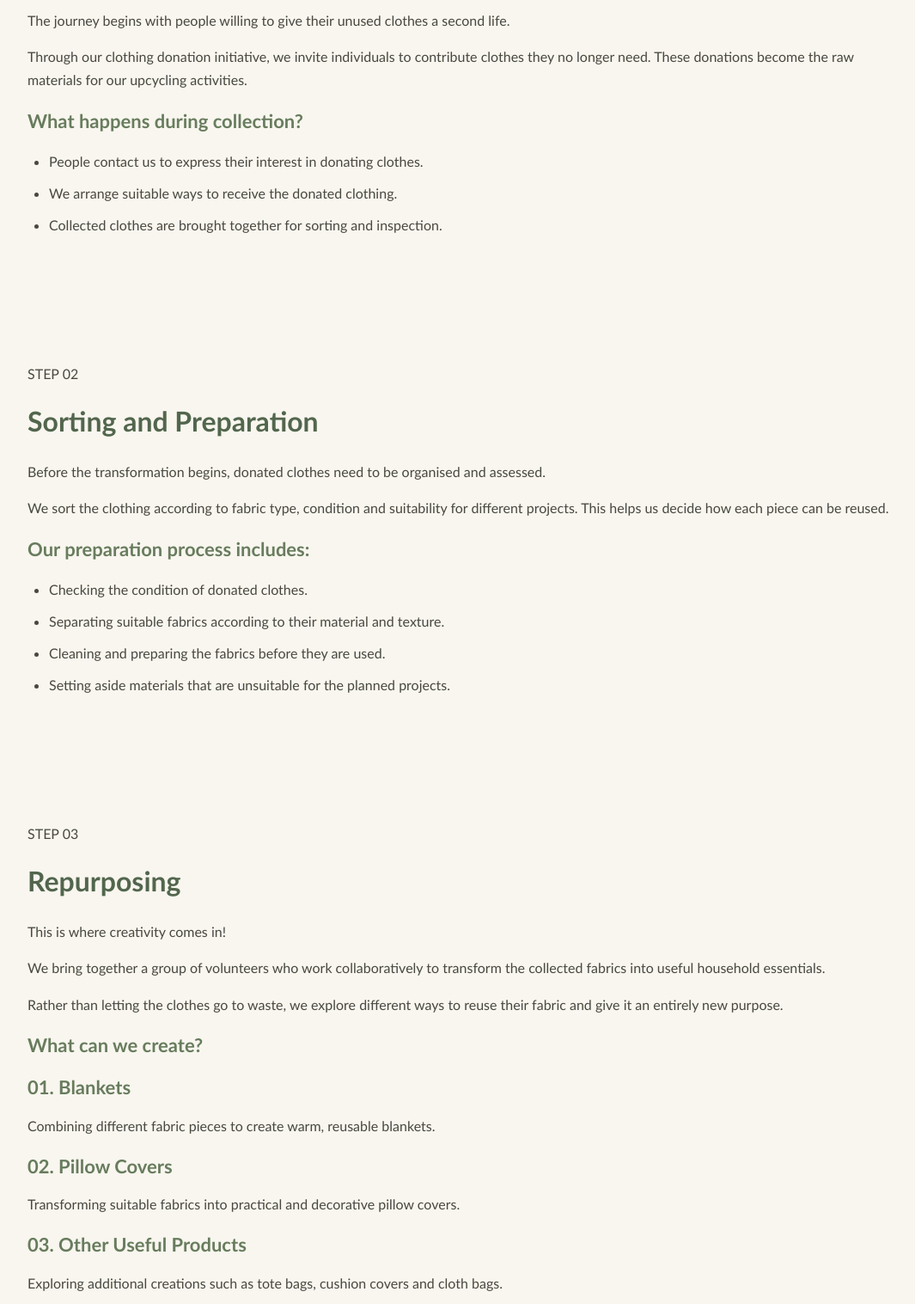
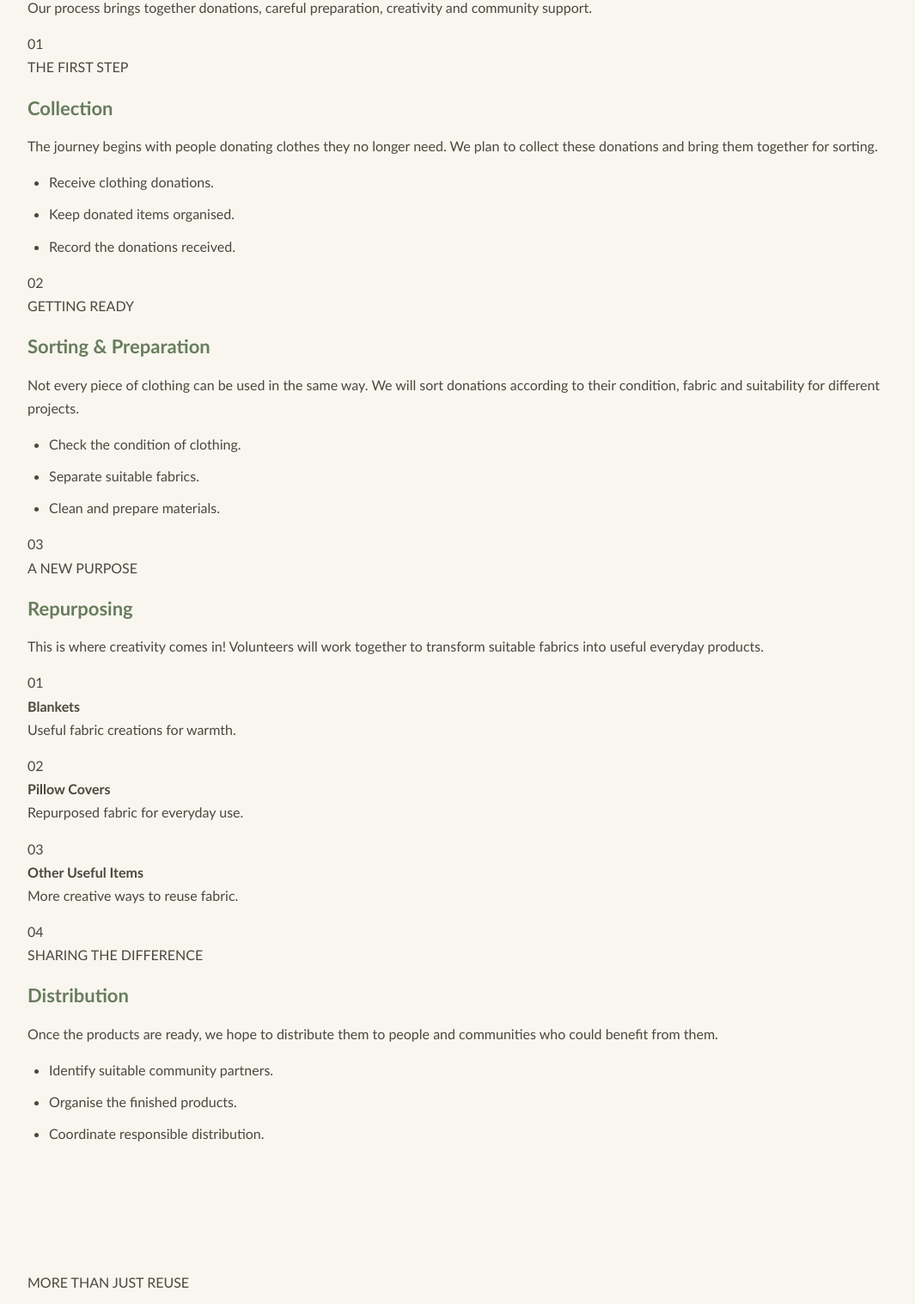
Before and after one commit to bhuvisaini188/ReThread, a plain HTML site: page process.html in a window 1280 px wide. Shown: the part 530-2047 px from the top of the page at 86% size, without its empty margins (96-1161 px from the left). Drawn offline with Linux system fonts and the light colour scheme.

Commit message:
Update process.html

```diff
--- a/process.html
+++ b/process.html
@@ -1,259 +1,250 @@
 
 <!DOCTYPE html>
 <html lang="en">
-
 <head>
     <meta charset="UTF-8">
     <meta name="viewport" content="width=device-width, initial-scale=1.0">
-
     <title>Our Process | ReThread</title>
-
-    <meta name="description" content="Discover how ReThread collects, repurposes and donates unwanted clothing.">
-
     <link rel="stylesheet" href="style.css">
 </head>
 
 <body>
 
-    <!-- NAVIGATION BAR -->
-
+    <!-- NAVIGATION -->
     <header>
         <nav class="navbar">
-
             <a href="index.html" class="logo">ReThread<span>.</span></a>
 
             <ul class="nav-links">
                 <li><a href="index.html">Home</a></li>
-                <li><a href="about.html">About Us</a></li>
-                <li><a href="process.html">Our Process</a></li>
+                <li><a href="about.html">About ReThread</a></li>
+                <li><a href="process.html" class="active">Our Process</a></li>
                 <li><a href="impact.html">Our Impact</a></li>
             </ul>
 
-            <a href="donate.html" class="nav-button">Donate Clothes</a>
-
+            <a href="donate.html" class="nav-button">Donate Clothes ↗</a>
         </nav>
     </header>
 
 
-    <!-- PAGE INTRODUCTION -->
+    <main>
 
-    <section class="process-hero section">
+        <!-- INTRODUCTION -->
+        <section class="process-hero">
 
-        <p class="eyebrow">THE JOURNEY OF A THREAD</p>
+            <p class="eyebrow">HOW RETHREAD WORKS</p>
 
             <h1>
-            From unwanted clothes
-            <br>
-            <span>to meaningful creations.</span>
+                From unwanted clothes<br>
+                <span>to something wonderful.</span>
             </h1>
 
             <p>
-            Every donated piece of clothing has the potential
-            to become something useful again. Here's how
-            ReThread turns that possibility into reality.
+                Every donated piece of clothing has the
+                potential for a new purpose. Here's how
+                we plan to make that happen.
             </p>
 
         </section>
 
 
-    <!-- STEP 1: COLLECTION -->
+        <!-- PROCESS OVERVIEW -->
+        <section class="process-overview">
 
-    <section class="process-detail section">
+            <div class="section-label">
+                <span>01</span> / THE JOURNEY
+            </div>
 
-        <p class="eyebrow">STEP 01</p>
+            <h2>Four steps. One shared purpose.</h2>
 
-        <h2>Collection</h2>
+            <p class="overview-text">
+                Our process brings together donations,
+                careful preparation, creativity and
+                community support.
+            </p>
+
+            <div class="process-timeline">
+
+                <div class="timeline-item">
+                    <div class="timeline-number">01</div>
+
+                    <div class="timeline-content">
+                        <p class="step-label">THE FIRST STEP</p>
+                        <h3>Collection</h3>
 
                         <p>
-            The journey begins with people willing to give
-            their unused clothes a second life.
+                            The journey begins with people
+                            donating clothes they no longer
+                            need. We plan to collect these
+                            donations and bring them together
+                            for sorting.
                         </p>
 
+                        <ul>
+                            <li>Receive clothing donations.</li>
+                            <li>Keep donated items organised.</li>
+                            <li>Record the donations received.</li>
+                        </ul>
+                    </div>
+                </div>
+
+
+                <div class="timeline-item">
+                    <div class="timeline-number">02</div>
+
+                    <div class="timeline-content">
+                        <p class="step-label">GETTING READY</p>
+                        <h3>Sorting & Preparation</h3>
+
                         <p>
-            Through our clothing donation initiative,
-            we invite individuals to contribute clothes
-            they no longer need. These donations become
-            the raw materials for our upcycling activities.
+                            Not every piece of clothing
+                            can be used in the same way.
+                            We will sort donations according
+                            to their condition, fabric and
+                            suitability for different projects.
                         </p>
 
-        <h3>What happens during collection?</h3>
+                        <ul>
+                            <li>Check the condition of clothing.</li>
+                            <li>Separate suitable fabrics.</li>
+                            <li>Clean and prepare materials.</li>
+                        </ul>
+                    </div>
+                </div>
+
+
+                <div class="timeline-item">
+                    <div class="timeline-number">03</div>
+
+                    <div class="timeline-content">
+                        <p class="step-label">A NEW PURPOSE</p>
+                        <h3>Repurposing</h3>
+
+                        <p>
+                            This is where creativity comes
+                            in! Volunteers will work together
+                            to transform suitable fabrics
+                            into useful everyday products.
+                        </p>
+
+                        <div class="product-list">
+                            <div class="product-item">
+                                <span>01</span>
+                                <h4>Blankets</h4>
+                                <p>Useful fabric creations for warmth.</p>
+                            </div>
+
+                            <div class="product-item">
+                                <span>02</span>
+                                <h4>Pillow Covers</h4>
+                                <p>Repurposed fabric for everyday use.</p>
+                            </div>
+
+                            <div class="product-item">
+                                <span>03</span>
+                                <h4>Other Useful Items</h4>
+                                <p>More creative ways to reuse fabric.</p>
+                            </div>
+                        </div>
+                    </div>
+                </div>
+
+
+                <div class="timeline-item">
+                    <div class="timeline-number">04</div>
+
+                    <div class="timeline-content">
+                        <p class="step-label">SHARING THE DIFFERENCE</p>
+                        <h3>Distribution</h3>
+
+                        <p>
+                            Once the products are ready,
+                            we hope to distribute them to
+                            people and communities who
+                            could benefit from them.
+                        </p>
 
                         <ul>
-            <li>People contact us to express their interest
-                in donating clothes.</li>
+                            <li>Identify suitable community partners.</li>
+                            <li>Organise the finished products.</li>
+                            <li>Coordinate responsible distribution.</li>
+                        </ul>
+                    </div>
+                </div>
 
-            <li>We arrange suitable ways to receive
-                the donated clothing.</li>
-
-            <li>Collected clothes are brought together
-                for sorting and inspection.</li>
-        </ul>
-
+            </div>
         </section>
 
 
-    <!-- STEP 2: SORTING -->
+        <!-- THE BIGGER PICTURE -->
+        <section class="process-purpose">
 
-    <section class="sorting section">
+            <p class="eyebrow">MORE THAN JUST REUSE</p>
 
-        <p class="eyebrow">STEP 02</p>
-
-        <h2>Sorting and Preparation</h2>
+            <h2>
+                A simple process<br>
+                with a meaningful purpose.
+            </h2>
 
             <p>
-            Before the transformation begins, donated
-            clothes need to be organised and assessed.
-        </p>
-
-        <p>
-            We sort the clothing according to fabric type,
-            condition and suitability for different projects.
-            This helps us decide how each piece can be reused.
-        </p>
-
-        <h3>Our preparation process includes:</h3>
-
-        <ul>
-            <li>Checking the condition of donated clothes.</li>
-
-            <li>Separating suitable fabrics according
-                to their material and texture.</li>
-
-            <li>Cleaning and preparing the fabrics
-                before they are used.</li>
-
-            <li>Setting aside materials that are unsuitable
-                for the planned projects.</li>
-        </ul>
-
-    </section>
-
-
-    <!-- STEP 3: REPURPOSING -->
-
-    <section class="repurpose section">
-
-        <p class="eyebrow">STEP 03</p>
-
-        <h2>Repurposing</h2>
-
-        <p>
-            This is where creativity comes in!
-        </p>
-
-        <p>
-            We bring together a group of volunteers who
-            work collaboratively to transform the collected
-            fabrics into useful household essentials.
-        </p>
-
-        <p>
-            Rather than letting the clothes go to waste,
-            we explore different ways to reuse their fabric
-            and give it an entirely new purpose.
-        </p>
-
-        <h3>What can we create?</h3>
-
-        <div class="product-list">
-
-            <div class="product-item">
-                <h3>01. Blankets</h3>
-                <p>
-                    Combining different fabric pieces
-                    to create warm, reusable blankets.
-                </p>
-            </div>
-
-            <div class="product-item">
-                <h3>02. Pillow Covers</h3>
-                <p>
-                    Transforming suitable fabrics into
-                    practical and decorative pillow covers.
-                </p>
-            </div>
-
-            <div class="product-item">
-                <h3>03. Other Useful Products</h3>
-                <p>
-                    Exploring additional creations such as
-                    tote bags, cushion covers and cloth bags.
-                </p>
-            </div>
-
-        </div>
-
-    </section>
-
-
-    <!-- STEP 4: DONATION -->
-
-    <section class="distribution section">
-
-        <p class="eyebrow">STEP 04</p>
-
-        <h2>Distribution</h2>
-
-        <p>
-            The final step is to give our creations
-            a new home.
-        </p>
-
-        <p>
-            Once the products are completed, we aim to
-            collaborate with local organisations,
-            shelters and community groups to distribute
-            them to underprivileged individuals and families.
-        </p>
-
-        <p>
-            Through this step, the clothes that once
-            went unused can become something valuable
-            in someone else's everyday life.
+                Every stage of ReThread is designed
+                around making better use of existing
+                materials while creating something
+                useful for others.
             </p>
 
         </section>
 
 
-    <!-- CLOSING SECTION -->
+        <!-- CALL TO ACTION -->
+        <section class="process-cta">
 
-    <section class="process-ending section">
+            <div>
+                <p class="eyebrow">START WITH ONE DONATION</p>
 
-        <p class="eyebrow">A CYCLE OF CHANGE</p>
-
-        <h2>One donation. A new purpose. A meaningful difference.</h2>
+                <h2>
+                    Your unused clothes<br>
+                    could be the beginning.
+                </h2>
 
                 <p>
-            At ReThread, we believe that giving clothes
-            a second life can help create a more thoughtful,
-            resourceful and compassionate community.
+                    Help us give clothing another
+                    purpose by becoming part of
+                    the ReThread initiative.
                 </p>
+            </div>
 
-        <a href="donate.html" class="primary-button">
-            Learn How to Donate →
+            <a href="donate.html" class="button">
+                Donate Clothes ↗
             </a>
 
         </section>
 
+    </main>
+
 
     <!-- FOOTER -->
+    <footer class="site-footer">
 
-    <footer>
-
-        <a href="index.html" class="logo">ReThread<span>.</span></a>
-
+        <div class="footer-top">
+            <div>
+                <a href="index.html" class="footer-logo">ReThread.</a>
                 <p>Give clothes a second life.</p>
+            </div>
 
             <div class="footer-links">
                 <a href="index.html">Home</a>
-            <a href="about.html">About Us</a>
+                <a href="about.html">About ReThread</a>
                 <a href="process.html">Our Process</a>
-            <a href="donate.html">Donate</a>
+                <a href="impact.html">Our Impact</a>
+                <a href="donate.html">Donate Clothes</a>
+            </div>
         </div>
 
-        <p class="copyright">
-            © 2026 ReThread. All rights reserved.
-        </p>
+        <div class="footer-bottom">
+            <p>© 2026 ReThread. A clothing reuse initiative.</p>
+            <p>Small actions. Meaningful change.</p>
+        </div>
 
     </footer>
 
```
Lines whose indentation alone changed are shown as unchanged.
